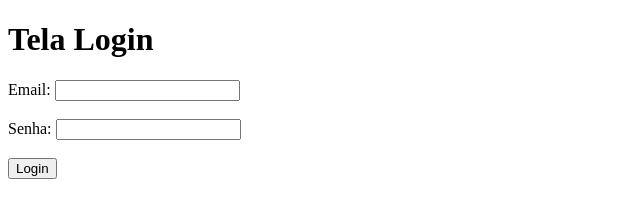
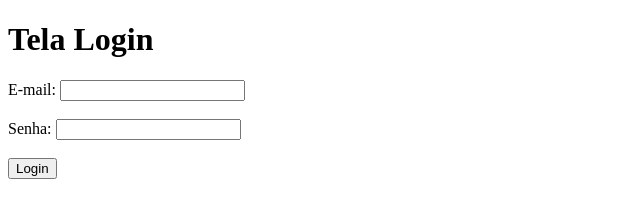
Before and after one commit to johnnathabessa/Aula08, a plain HTML site: page index.html in a window 1280 px wide. Shown: the full height of the page, 0-640 px from the left. Drawn offline with Linux system fonts and the light colour scheme.

Commit message:
alterei o nome email

```diff
--- a/index.html
+++ b/index.html
@@ -9,7 +9,7 @@
 <h1>Tela Login</h1>
 
     <form action="">
-        <label for="email">Email:</label>
+        <label for="email">E-mail:</label>
         <input type="email'" name="email" required>
 
         <br>
```
